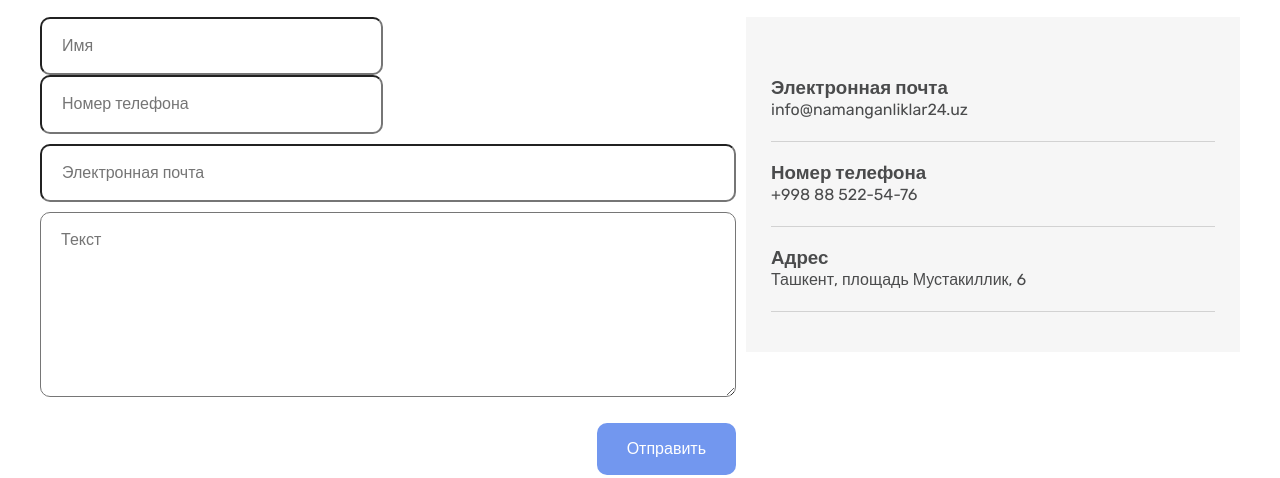
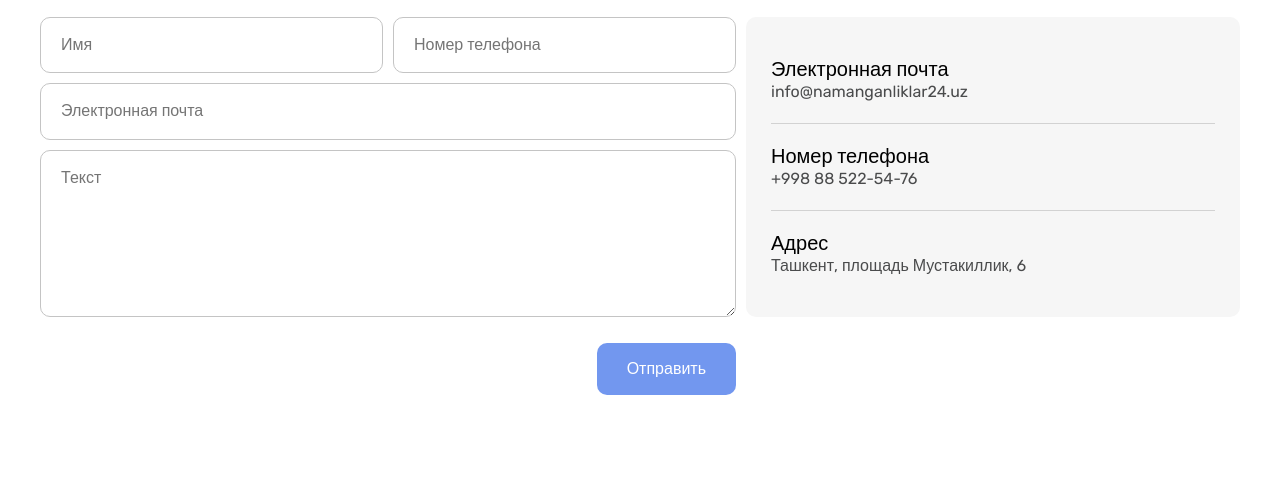
Before and after one commit to ortigaliev/ortigaliyev-N24, a plain HTML site: page contact.html in a window 1280 px wide. Shown: the part 322-800 px from the top of the page. Drawn offline with Linux system fonts and the light colour scheme.

Commit message:
add last changes of form section

```diff
--- a/contact.html
+++ b/contact.html
@@ -83,7 +83,7 @@
             <label for="email">
               <input class="contact-input-email" type="email" name="email" id="email" placeholder="Электронная почта" required>
             </label>
-            <textarea class="contact-textaria" name="text" id="text" cols="30" rows="8" placeholder="Текст" required></textarea>
+            <textarea class="contact-textaria" name="text" id="text" cols="30" rows="7" placeholder="Текст" required></textarea>
           </form>
           <button class="contact-button">Отправить</button>
         </div>
--- a/css/style.css
+++ b/css/style.css
@@ -903,22 +903,23 @@ only screen and (                min-resolution: 2dppx) {
 
 .contact-input-name-tel{
   display: flex;
-  flex-direction: column;
   margin-bottom: 10px;
-  color: #fff;
 }
 .contact-input-name{
   padding: 18px 20px;
   margin-right: 10px;
   width: 343px;
+  border: 1px solid #c4c4c4;
   border-radius: 10px;
-
+  color: #fff;
 }
 
 .contact-input-tel{
   padding: 18px 20px;
   width: 343px;
   border-radius: 10px;
+  border: 1px solid #c4c4c4;
+  color: #fff;
 }
 
 .contact-input-email{
@@ -927,6 +928,7 @@ only screen and (                min-resolution: 2dppx) {
   margin-bottom: 10px;
   width: 696px;
   border-radius: 10px;
+  border: 1px solid #c4c4c4;
   color: #fff;
 }
 
@@ -936,6 +938,7 @@ only screen and (                min-resolution: 2dppx) {
   margin-bottom: 20px;
   width: 696px;
   border-radius: 10px;
+  border: 1px solid #c4c4c4;
   color: #fff;
 }
 .contact-button {
@@ -964,8 +967,9 @@ only screen and (                min-resolution: 2dppx) {
 .contact-aside {
   width: 100%;
   max-width: 494px;
-  padding: 40px 25px;
+  padding: 20px 25px 40px;
   background-color: #f6f6f6;
+  border-radius: 10px;
 }
 .contact-aside-item-card{
 
@@ -976,17 +980,26 @@ only screen and (                min-resolution: 2dppx) {
   border-bottom: 1px solid #d2d2d2;
 }
 
+.contact-aside-item:last-child{
+  border-bottom: 0;
+  padding-bottom: 0;
+}
+
 .contact-aside-item-heading {
   margin: 0;
   padding: 0;
   margin-top: 20px;
-
-}
-
-.contact-aside-item-heading:not(:first-child){
-  margin-top: 20px;
+  font-family: "Rubik", "Arial", sans-serif;
+  font-size: 20px;
+  line-height: 24px;
+  font-weight: 500;
+  color: #000;
 }
 
 .contact-aside-item-source {
   margin-bottom: 20px;
+  font-size: 16px;
+  line-height: 19px;
+  font-family: "Rubik", "Arial", sans-serif;
+  font-weight: 400;
 }
```
